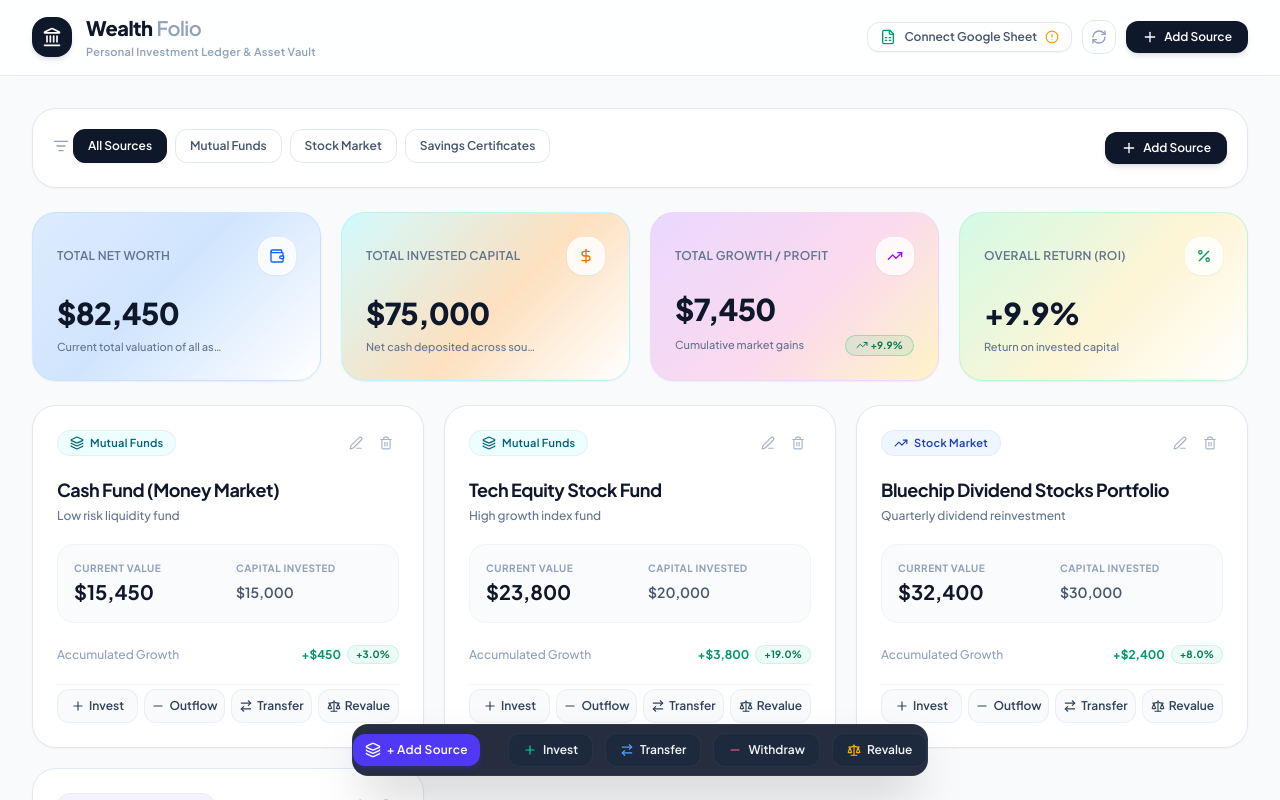
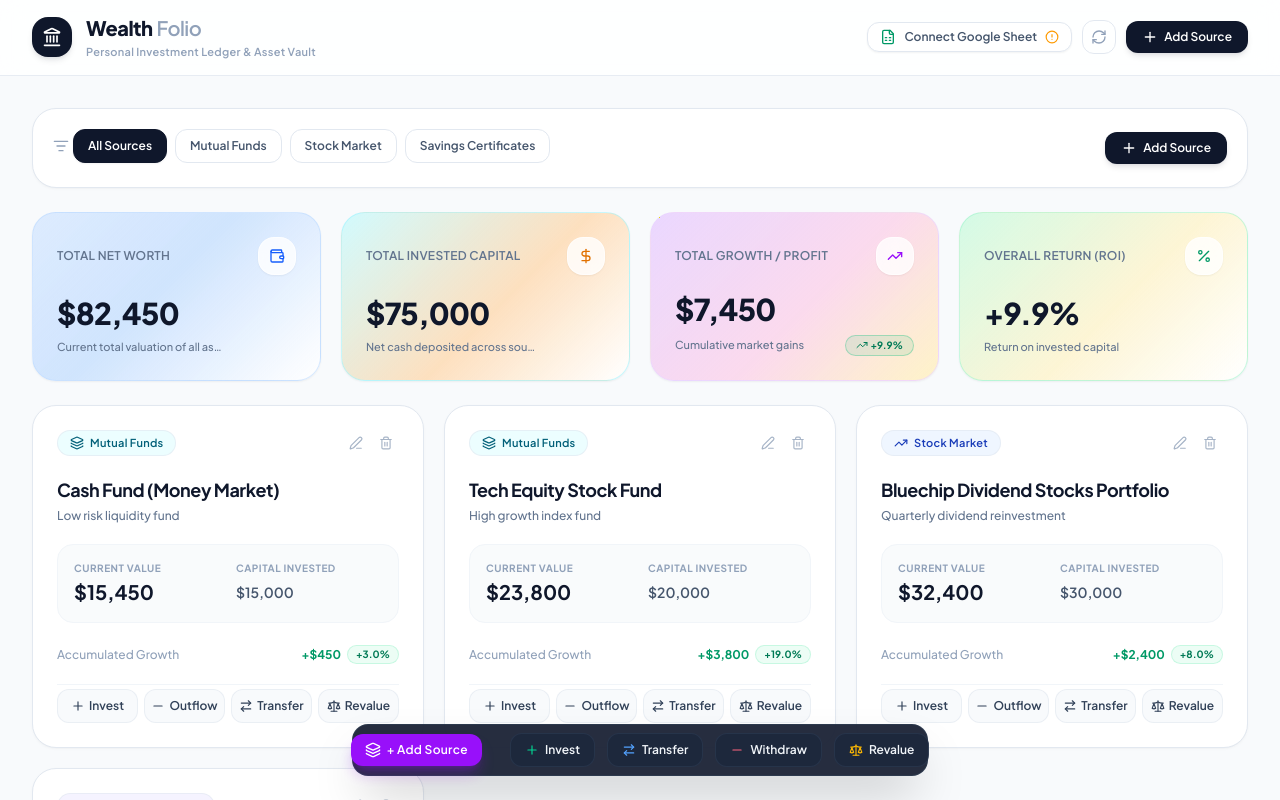
Before and after one commit to HuzaifaInshal/wealth-folio, a React (Vite) app: page / in a window 1280 px wide. Shown: the top 800 px of the page. Built offline with nearby package versions, Linux system fonts and the light colour scheme.

Commit message:
commit 6: Redesign QuickActionDock floating bar with dark mode glowing accents in src/components/QuickActionDock.tsx

```diff
--- a/src/components/QuickActionDock.tsx
+++ b/src/components/QuickActionDock.tsx
@@ -20,23 +20,23 @@ export default function QuickActionDock({
 }: QuickActionDockProps) {
   return (
     <div className="fixed bottom-6 left-1/2 -translate-x-1/2 z-30 max-w-xl w-[92%] sm:w-auto">
-      <div className="bg-slate-900/90 text-white backdrop-blur-xl border border-slate-700/60 p-2 rounded-2xl shadow-2xl flex items-center justify-between sm:justify-center gap-1.5 sm:gap-3 px-3 sm:px-4">
+      <div className="bg-slate-900/90 dark:bg-[#181924]/90 text-white backdrop-blur-xl border border-slate-700/60 dark:border-purple-500/30 p-2 rounded-2xl shadow-2xl flex items-center justify-between sm:justify-center gap-1.5 sm:gap-3 px-3 sm:px-4">
         {/* New Source */}
         <button
           onClick={onOpenNewSource}
-          className="px-3 py-2 bg-indigo-600 hover:bg-indigo-500 text-white rounded-xl text-xs font-semibold tracking-wide transition-all cursor-pointer flex items-center space-x-1.5 shadow-md shadow-indigo-600/20 whitespace-nowrap"
+          className="px-3.5 py-2 bg-purple-600 hover:bg-purple-500 text-white rounded-xl text-xs font-semibold tracking-wide transition-all cursor-pointer flex items-center space-x-1.5 shadow-lg shadow-purple-600/30 whitespace-nowrap"
         >
           <Layers className="w-4 h-4" />
           <span className="hidden sm:inline">+ Add Source</span>
         </button>
 
-        <div className="w-px h-6 bg-slate-700/60 mx-0.5 hidden sm:block" />
+        <div className="w-px h-6 bg-slate-700/60 dark:bg-slate-700/80 mx-0.5 hidden sm:block" />
 
         {/* Action Buttons */}
         <button
           onClick={() => onOpenTransaction('invest')}
           disabled={disabled}
-          className="px-2.5 sm:px-3.5 py-2 bg-slate-800 hover:bg-slate-700 text-slate-100 rounded-xl text-xs font-semibold transition-all cursor-pointer flex items-center space-x-1.5 border border-slate-700/50 disabled:opacity-40 disabled:cursor-not-allowed whitespace-nowrap"
+          className="px-2.5 sm:px-3.5 py-2 bg-slate-800/90 dark:bg-slate-900/90 hover:bg-slate-700 dark:hover:bg-slate-800 text-slate-100 rounded-xl text-xs font-semibold transition-all cursor-pointer flex items-center space-x-1.5 border border-slate-700/50 dark:border-slate-800/80 disabled:opacity-40 disabled:cursor-not-allowed whitespace-nowrap"
           title="Deposit Capital"
         >
           <Plus className="w-3.5 h-3.5 text-emerald-400" />
@@ -46,7 +46,7 @@ export default function QuickActionDock({
         <button
           onClick={() => onOpenTransaction('transfer')}
           disabled={disabled}
-          className="px-2.5 sm:px-3.5 py-2 bg-slate-800 hover:bg-slate-700 text-slate-100 rounded-xl text-xs font-semibold transition-all cursor-pointer flex items-center space-x-1.5 border border-slate-700/50 disabled:opacity-40 disabled:cursor-not-allowed whitespace-nowrap"
+          className="px-2.5 sm:px-3.5 py-2 bg-slate-800/90 dark:bg-slate-900/90 hover:bg-slate-700 dark:hover:bg-slate-800 text-slate-100 rounded-xl text-xs font-semibold transition-all cursor-pointer flex items-center space-x-1.5 border border-slate-700/50 dark:border-slate-800/80 disabled:opacity-40 disabled:cursor-not-allowed whitespace-nowrap"
           title="Transfer Funds"
         >
           <ArrowRightLeft className="w-3.5 h-3.5 text-blue-400" />
@@ -56,7 +56,7 @@ export default function QuickActionDock({
         <button
           onClick={() => onOpenTransaction('withdraw')}
           disabled={disabled}
-          className="px-2.5 sm:px-3.5 py-2 bg-slate-800 hover:bg-slate-700 text-slate-100 rounded-xl text-xs font-semibold transition-all cursor-pointer flex items-center space-x-1.5 border border-slate-700/50 disabled:opacity-40 disabled:cursor-not-allowed whitespace-nowrap"
+          className="px-2.5 sm:px-3.5 py-2 bg-slate-800/90 dark:bg-slate-900/90 hover:bg-slate-700 dark:hover:bg-slate-800 text-slate-100 rounded-xl text-xs font-semibold transition-all cursor-pointer flex items-center space-x-1.5 border border-slate-700/50 dark:border-slate-800/80 disabled:opacity-40 disabled:cursor-not-allowed whitespace-nowrap"
           title="Withdraw Funds"
         >
           <Minus className="w-3.5 h-3.5 text-rose-400" />
@@ -66,7 +66,7 @@ export default function QuickActionDock({
         <button
           onClick={() => onOpenTransaction('revalue')}
           disabled={disabled}
-          className="px-2.5 sm:px-3.5 py-2 bg-slate-800 hover:bg-slate-700 text-slate-100 rounded-xl text-xs font-semibold transition-all cursor-pointer flex items-center space-x-1.5 border border-slate-700/50 disabled:opacity-40 disabled:cursor-not-allowed whitespace-nowrap"
+          className="px-2.5 sm:px-3.5 py-2 bg-slate-800/90 dark:bg-slate-900/90 hover:bg-slate-700 dark:hover:bg-slate-800 text-slate-100 rounded-xl text-xs font-semibold transition-all cursor-pointer flex items-center space-x-1.5 border border-slate-700/50 dark:border-slate-800/80 disabled:opacity-40 disabled:cursor-not-allowed whitespace-nowrap"
           title="Revalue Balance"
         >
           <Scale className="w-3.5 h-3.5 text-amber-400" />
```
